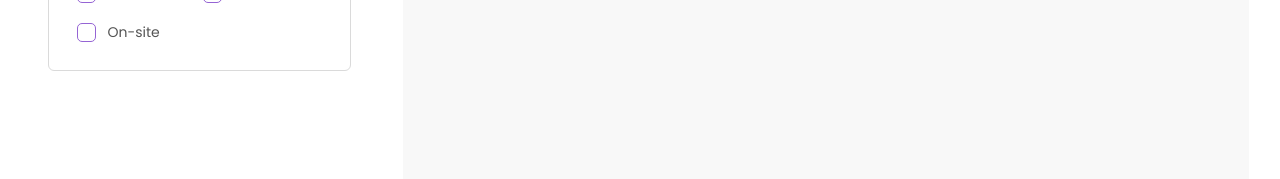
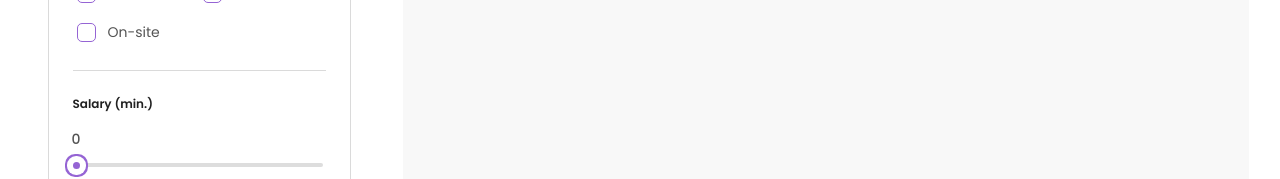
Before and after one commit to mmcode9407/joboard-app, a React (Vite) app: page / in a window 1280 px wide. Shown: the part 621-800 px from the top of the page. Built offline with nearby package versions, Linux system fonts and the light colour scheme; no server answers.

Commit message:
feat: create salary range filter

```diff
--- a/src/components/Filter/CheckboxFilterItem.tsx
+++ b/src/components/Filter/CheckboxFilterItem.tsx
@@ -38,6 +38,7 @@ const CheckboxFilterItem = ({ checkboxes, title, section }: CheckboxFilterItemPr
                const { name, label } = checkbox;
                return (
                   <Checkbox
+                     key={name}
                      name={name}
                      label={label}
                      value={label}
--- a/src/components/Filter/FilterBox.tsx
+++ b/src/components/Filter/FilterBox.tsx
@@ -2,6 +2,7 @@ import React from 'react';
 import CheckboxFilterItem from './CheckboxFilterItem';
 import { filterSections } from './filters/filters';
 import { FilterGroup } from '../../types/types';
+import RangeFilterItem from './RangeFilterItem';
 
 export const FilterBox = () => {
    return (
@@ -25,6 +26,11 @@ export const FilterBox = () => {
             section={FilterGroup.LOCATION}
             checkboxes={filterSections.location}
          />
+         <RangeFilterItem
+            title="Salary (min.)"
+            section={FilterGroup.SALARY}
+            inputs={filterSections.salary}
+         />
       </div>
    );
 };
--- /dev/null
+++ b/src/components/Filter/RangeFilterItem.tsx
@@ -0,0 +1,49 @@
+import React, { ChangeEvent, useMemo } from 'react';
+import { FilterGroup, IRangeInput } from '../../types/types';
+import { useFilters } from '../../context/FiltersContext';
+import RangeInput from '../Inputs/Range/RangeInput';
+import { useOffers } from '../../data/offers/useOffers';
+import { findMaxSalaryFrom } from '../../utils/findMaxSalaryFrom';
+
+interface FilterItemProps {
+   title: string;
+   section: FilterGroup.SALARY;
+   inputs: IRangeInput[];
+}
+
+const RangeFilterItem = ({ inputs, section, title }: FilterItemProps) => {
+   const { data: allOffers } = useOffers();
+   const { filters, setFilters } = useFilters();
+
+   const changeHandler = (e: ChangeEvent<HTMLInputElement>) => {
+      const value = parseInt(e.target.value);
+      setFilters(prev => ({ ...prev, [section]: value }));
+   };
+
+   const maxSalaryFrom = useMemo(() => {
+      if (allOffers) {
+         return findMaxSalaryFrom(allOffers);
+      }
+
+      return 0;
+   }, [allOffers]);
+
+   return (
+      <div className="flex gap-4 flex-col border-t border-gray-light pt-6 mt-6">
+         <h3 className="text-sb-12 text-gray-darkest">{title}</h3>
+         {inputs.map(input => (
+            <RangeInput
+               key={input.name}
+               name={input.name}
+               onChange={changeHandler}
+               value={filters[FilterGroup.SALARY]}
+               maxValue={maxSalaryFrom}
+               minValue={0}
+               step={1}
+            />
+         ))}
+      </div>
+   );
+};
+
+export default RangeFilterItem;
--- a/src/components/Filter/filters/filters.ts
+++ b/src/components/Filter/filters/filters.ts
@@ -1,9 +1,17 @@
-import { FilterGroup, ICheckboxInput, JobType, Location, Seniority } from '../../../types/types';
+import {
+   FilterGroup,
+   ICheckboxInput,
+   IRangeInput,
+   JobType,
+   Location,
+   Seniority,
+} from '../../../types/types';
 
 export interface FilterSections {
    jobType: ICheckboxInput[];
    seniority: ICheckboxInput[];
    location: ICheckboxInput[];
+   salary: IRangeInput[];
 }
 
 export const filterSections: FilterSections = {
@@ -78,4 +86,10 @@ export const filterSections: FilterSections = {
          group: FilterGroup.LOCATION,
       },
    ],
+   salary: [
+      {
+         name: 'salary',
+         group: FilterGroup.SALARY,
+      },
+   ],
 };
--- /dev/null
+++ b/src/components/Inputs/Range/RangeInput.tsx
@@ -0,0 +1,37 @@
+import React, { ChangeEvent } from 'react';
+
+export interface RangeInputProps {
+   name: string;
+   onChange: (e: ChangeEvent<HTMLInputElement>) => void;
+   value: number;
+   maxValue: number;
+   minValue: number;
+   step?: number;
+}
+
+const RangeInput = ({ name, onChange, value, maxValue, minValue, step }: RangeInputProps) => {
+   return (
+      <div>
+         <div className="relative mx-[3.5px]">
+            <p
+               className="relative  -translate-x-1/2 text-md-14 text-gray-dark text-center"
+               style={{ left: `${(value / maxValue) * 100}%` }}>
+               {value}
+            </p>
+         </div>
+         <input
+            type="range"
+            name={name}
+            id={name}
+            min={minValue}
+            max={maxValue}
+            step={step}
+            value={value}
+            className="slider"
+            onChange={onChange}
+         />
+      </div>
+   );
+};
+
+export default RangeInput;
--- a/src/context/FiltersContext.tsx
+++ b/src/context/FiltersContext.tsx
@@ -12,6 +12,7 @@ export interface IFilters {
    [FilterGroup.JOBTYPE]: JobType[];
    [FilterGroup.SENIORITY]: Seniority[];
    [FilterGroup.LOCATION]: Location[];
+   [FilterGroup.SALARY]: number;
 }
 
 interface IFiltersContext {
@@ -24,6 +25,7 @@ const initialFilters = {
    [FilterGroup.JOBTYPE]: [],
    [FilterGroup.SENIORITY]: [],
    [FilterGroup.LOCATION]: [],
+   [FilterGroup.SALARY]: 0,
 };
 
 const FiltersContext = createContext<IFiltersContext | undefined>(undefined);
--- a/src/index.css
+++ b/src/index.css
@@ -16,3 +16,12 @@ li {
 .hiddenScrollbar::-webkit-scrollbar {
    @apply hidden;
 }
+
+.slider {
+   @apply w-[250px] h-[4px] appearance-none bg-gray-outline rounded-full outline-none cursor-pointer;
+}
+
+.slider::-webkit-slider-thumb {
+   box-shadow: 0 0 0 6px white, 0 0 0 8px #9564d4;
+   @apply appearance-none w-[7px] h-[7px] bg-accent rounded-full cursor-pointer ;
+}
--- a/src/types/types.ts
+++ b/src/types/types.ts
@@ -24,11 +24,17 @@ export enum FilterGroup {
    JOBTYPE = 'jobType',
    SENIORITY = 'seniority',
    LOCATION = 'workLocation',
+   SALARY = 'salaryFrom',
 }
 
 export interface ICheckboxInput {
    name: string;
    label: JobType | Seniority | Location;
+   group: FilterGroup;
+}
+
+export interface IRangeInput {
+   name: string;
    group: FilterGroup;
 }
 
--- a/src/utils/filterData.ts
+++ b/src/utils/filterData.ts
@@ -18,8 +18,14 @@ const filterBySearch = (searchTerm: SearchTerm, offer: Offer) => {
 };
 
 const filterByOthersFilters = (otherFilters: IFilters, offer: Offer) => {
-   return Object.entries(otherFilters).every(([key, values]: [string, string[]]) => {
+   return Object.entries(otherFilters).every(([key, values]) => {
       const field = offer[key as keyof IFilters];
-      return values.length === 0 || values.includes(field);
+      const isFieldNumber = typeof field === 'number';
+
+      if (Array.isArray(values)) {
+         return values.length === 0 || values.includes(field);
+      } else if (typeof values === 'number' && isFieldNumber) {
+         return field >= values;
+      }
    });
 };
--- /dev/null
+++ b/src/utils/findMaxSalaryFrom.ts
@@ -0,0 +1,15 @@
+import { Offer } from '../types/types';
+
+export const findMaxSalaryFrom = (offers: Offer[]): number => {
+   let maxSalaryFrom = 0;
+
+   for (let i = 0; i < offers.length; i++) {
+      const currSalaryFrom = offers[i].salaryFrom;
+
+      if (currSalaryFrom > maxSalaryFrom) {
+         maxSalaryFrom = currSalaryFrom;
+      }
+   }
+
+   return maxSalaryFrom;
+};
```
